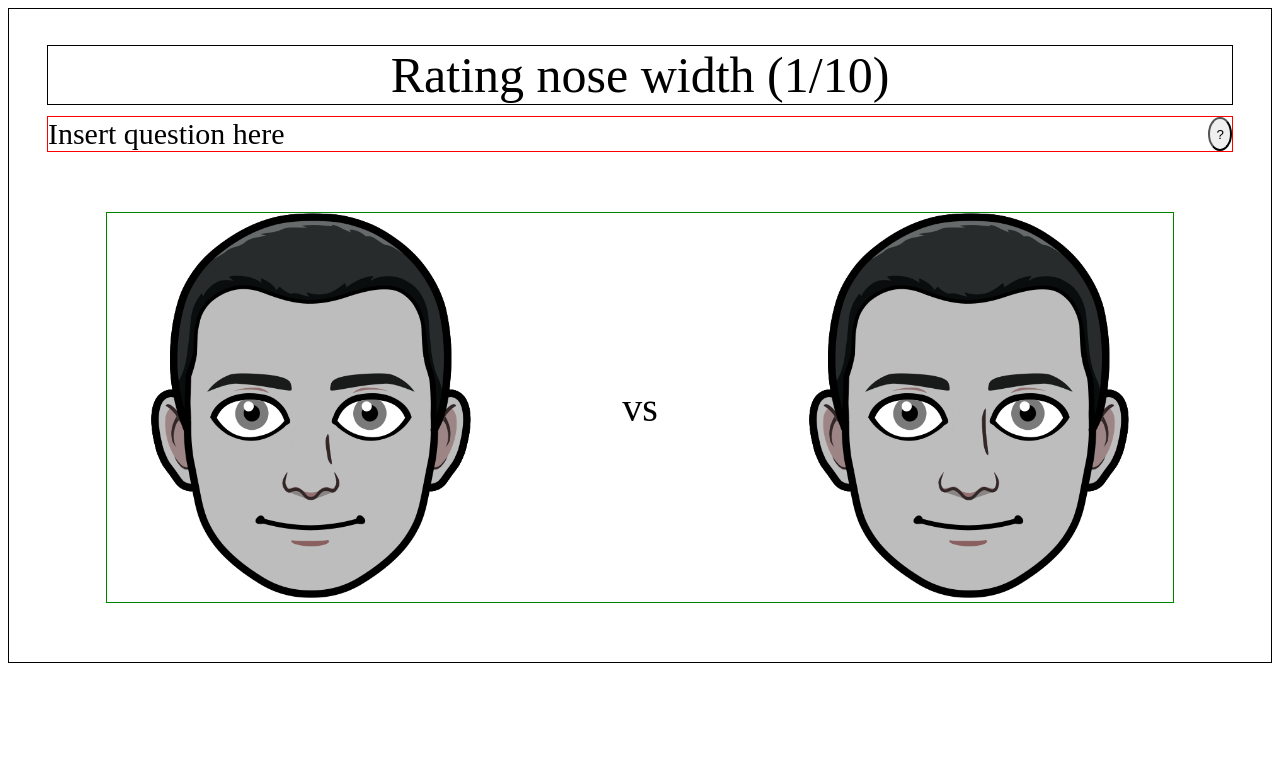
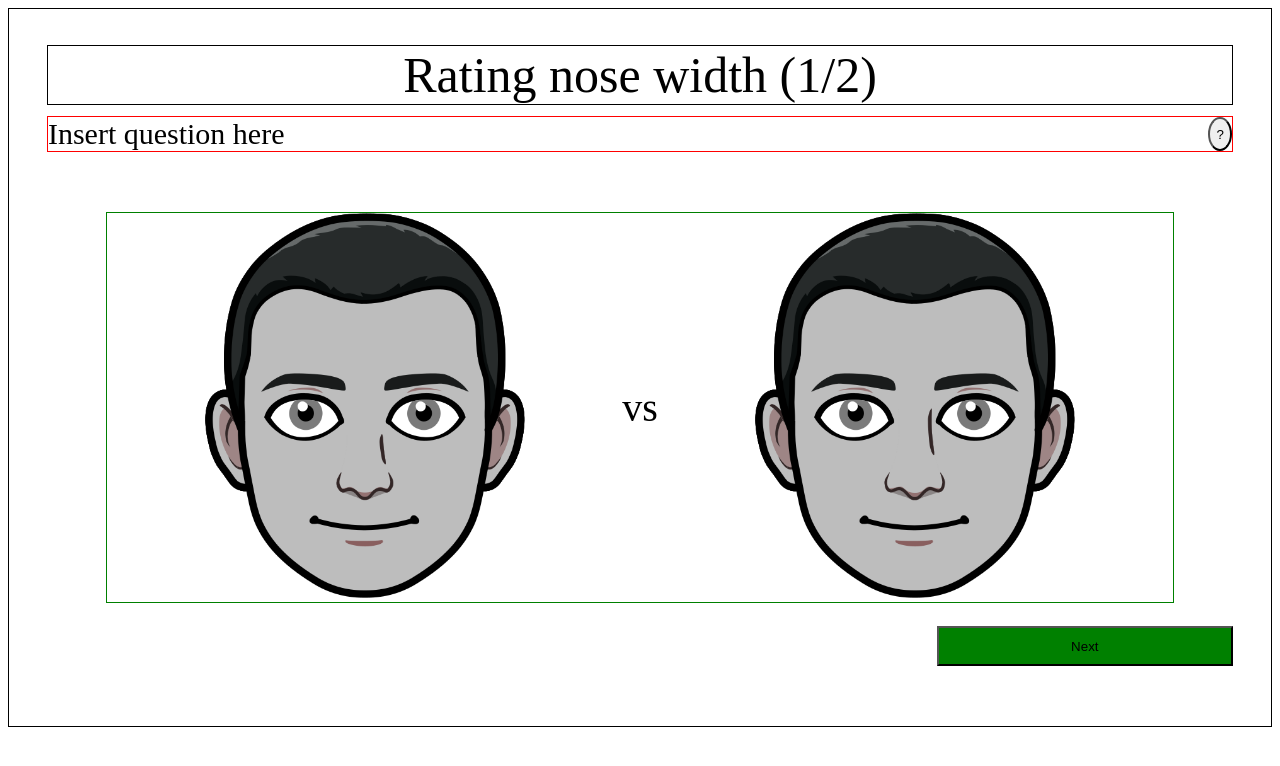
Before and after one commit to msong36/elo, an Angular app: page / in a window 1280 px wide. Shown: the top 766 px of the page. Built offline with nearby package versions, Linux system fonts and the light colour scheme.

Commit message:
can take inputs, added logic to radio buttons

```diff
--- a/src/app/app.component.html
+++ b/src/app/app.component.html
@@ -7,7 +7,7 @@
 <!-- * * * * * * * to get started with your project! * * * * * * * * -->
 <!-- * * * * * * * * * * * * * * * * * * * * * * * * * * * * * * * -->
 
-<app-task></app-task>
+<app-task [inputArray]="inputArray"></app-task>
 
 <!-- * * * * * * * * * * * * * * * * * * * * * * * * * * * * * * * -->
 <!-- * * * * * * * * * * * The content above * * * * * * * * * * * -->
--- a/src/app/app.component.ts
+++ b/src/app/app.component.ts
@@ -7,4 +7,9 @@ import { Component } from '@angular/core';
 })
 export class AppComponent {
   title = 'elo';
+
+  inputArray: Array<[string, string]> = [
+    ['../../assets/nose/nose_1435.png', '../../assets/nose/nose_1436.png'],
+    ['../../assets/nose/nose_1509.png', '../../assets/nose/nose_1510.png']
+  ];
 }
--- a/src/app/task/task.component.html
+++ b/src/app/task/task.component.html
@@ -1,6 +1,6 @@
 <div class="task-container">
   <div class="heading">
-    Rating nose width (1/10)
+    Rating nose width ({{ this.currentTask + 1 }}/{{ inputArray.length }})
   </div>
 
   <div class="question">
@@ -12,8 +12,9 @@
 
   <div class="images">
     <label>
-      <input type="radio" name="avatars" value="A">
-      <img src="../../assets/nose/nose_1435.png">
+      <input type="radio" name="avatars" id="img1" value="img1">
+      <!-- <img src="../../assets/nose/nose_1435.png"> -->
+      <img src="{{ img1 }}">
     </label>
 
     <div class="text">
@@ -21,8 +22,13 @@
     </div>
 
     <label>
-      <input type="radio" name="avatars" value="B">
-      <img src="../../assets/nose/nose_1436.png">
+      <input type="radio" name="avatars" id="img2" value="img2">
+      <!-- <img src="../../assets/nose/nose_1436.png"> -->
+      <img src="{{ img2 }}">
     </label>
   </div>
+
+  <div class="next-button">
+    <button (click)="next()">Next</button>
+  </div>
 </div>
--- a/src/app/task/task.component.scss
+++ b/src/app/task/task.component.scss
@@ -25,7 +25,7 @@
     }
 
     button {
-      width: 2%;
+      min-width: 2%;
       border-radius: 50%;
       cursor: pointer;
     }
@@ -37,8 +37,8 @@
     justify-content: space-evenly;
     border: 1px solid green;
     align-items: center;
-    gap: 10%;
     margin: 5%;
+    margin-bottom: 2%;
 
     [type="radio"] {
       position: absolute;
@@ -61,4 +61,17 @@
       font-size: 40px;
     }
   }
+
+  .next-button {
+    display: flex;
+    flex-direction: row;
+    justify-content: flex-end;
+    margin-bottom: 5%;
+    button {
+      background: green;
+      width: 25%;
+      height: 5vh;
+      cursor: pointer;
+    }
+  }
 }
--- a/src/app/task/task.component.ts
+++ b/src/app/task/task.component.ts
@@ -1,4 +1,4 @@
-import { Component, OnInit } from '@angular/core';
+import { Component, Input, OnInit } from '@angular/core';
 
 @Component({
   selector: 'app-task',
@@ -7,13 +7,53 @@ import { Component, OnInit } from '@angular/core';
 })
 export class TaskComponent implements OnInit {
 
+  // I/O
+  @Input() inputArray: Array<[string, string]> = [];
+  img1: string = "";
+  img2: string = "";
+
   constructor() { }
 
   ngOnInit(): void {
+    this.img1 = this.inputArray[this.currentTask][0];
+    this.img2 = this.inputArray[this.currentTask][1];
   }
 
+  // local UI state
+  currentTask = 0;
+
+  // functions
   help() {
     console.log("TODO: help modal");
   }
 
+  next() {
+    // check if a radio button is checked
+    var radioCheck = document.querySelector('input[name="avatars"]:checked');
+    if (!radioCheck) {
+      console.log("Nothing checked");
+      return;
+    }
+
+    // get selected value
+    let selectedValue = (radioCheck as HTMLInputElement).value;
+    console.log(selectedValue + ' selected');
+
+    // uncheck radio for next
+    var elements = document.getElementsByTagName('input');
+    for (var i = 0; i < elements.length; i++) {
+      if (elements[i].type == 'radio') {
+        elements[i].checked = false;
+      }
+    }
+
+    // modulus only for testing purposes
+    // need to add functionality for when all tasks are completed
+    this.currentTask = (this.currentTask + 1) % this.inputArray.length;
+
+    // set new img url links
+    this.img1 = this.inputArray[this.currentTask][0];
+    this.img2 = this.inputArray[this.currentTask][1];
+  }
+
 }
--- a/tsconfig.app.json
+++ b/tsconfig.app.json
@@ -3,7 +3,8 @@
   "extends": "./tsconfig.json",
   "compilerOptions": {
     "outDir": "./out-tsc/app",
-    "types": []
+    "types": [],
+    "strictPropertyInitialization": false
   },
   "files": [
     "src/main.ts",
```
